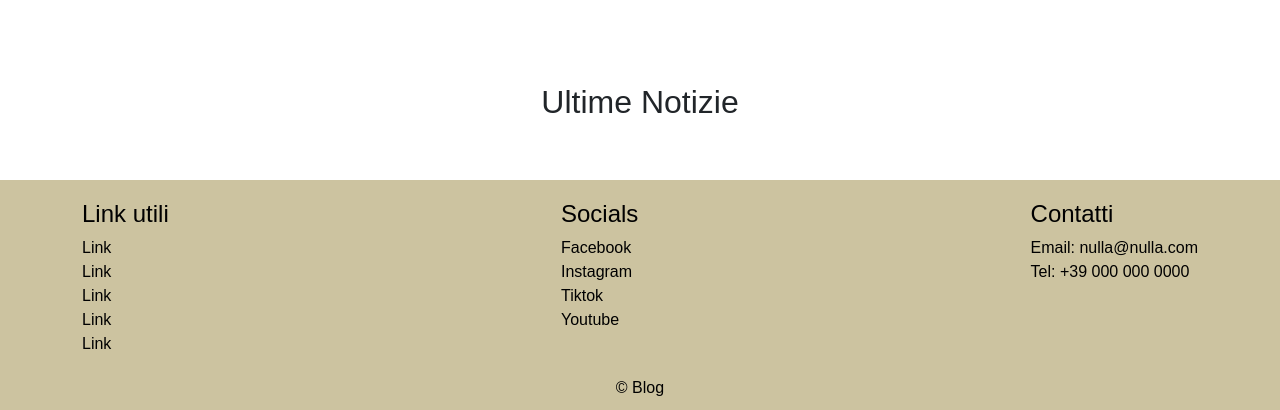
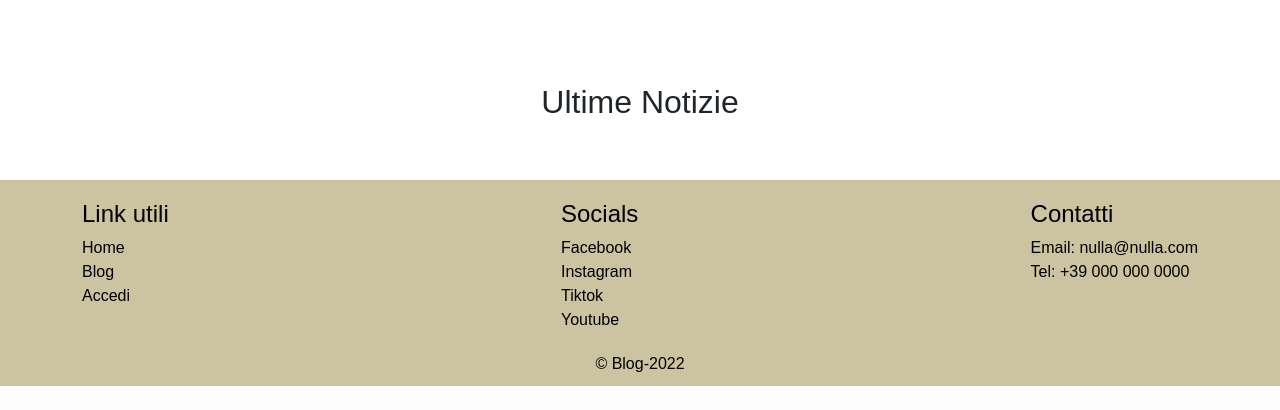
Before and after one commit to Alessio-source/flask-blog, a Flask app: page / in a window 1280 px wide. Shown: the part 1042-1452 px from the top of the page. After the commit the page ends 1428 px from the top, so only its background shows below. Run offline with Flask 2, Linux system fonts and the light colour scheme; data that the repository does not hold is empty; some libraries are stand-ins or nearby versions; some web fonts are replaced.

Commit message:
modifiche footer

```diff
--- a/blog/static/css/style.css
+++ b/blog/static/css/style.css
@@ -28,7 +28,7 @@ body {
 }
 
 main {
-    min-height: calc(100vh - 281px);
+    min-height: calc(100vh - 257px);
 }
 
 header {
--- a/blog/templates/partials/__footer.html
+++ b/blog/templates/partials/__footer.html
@@ -3,11 +3,16 @@
         <section>
             <h4>Link utili</h4>
             <ul>
-                <li><a href="#">Link</a></li>
-                <li><a href="#">Link</a></li>
-                <li><a href="#">Link</a></li>
-                <li><a href="#">Link</a></li>
-                <li><a href="#">Link</a></li>
+                <li><a href="/">Home</a></li>
+                <li><a href="/blog">Blog</a></li>
+                {% if current_user.is_authenticated %}
+                    <li><a href="/profile">Profilo</a></li>
+                    {% if current_user.role_id == 2 or current_user.role_id == 3 %}
+                        <li><a href="/admin">Pannello Admin</a></li>
+                    {% endif %}
+                {% else %}
+                    <li><a href="/login">Accedi</a></li>
+                {% endif %}
             </ul>
         </section>
 
@@ -30,6 +35,10 @@
         </section>
     </div>
     <div class="bottom">
-        &copy; Blog
+        &copy; Blog-<span id="year"></span>
     </div>
+
+    <script>
+        document.getElementById('year').innerHTML = new Date().getFullYear();
+    </script>
 </footer>
```
